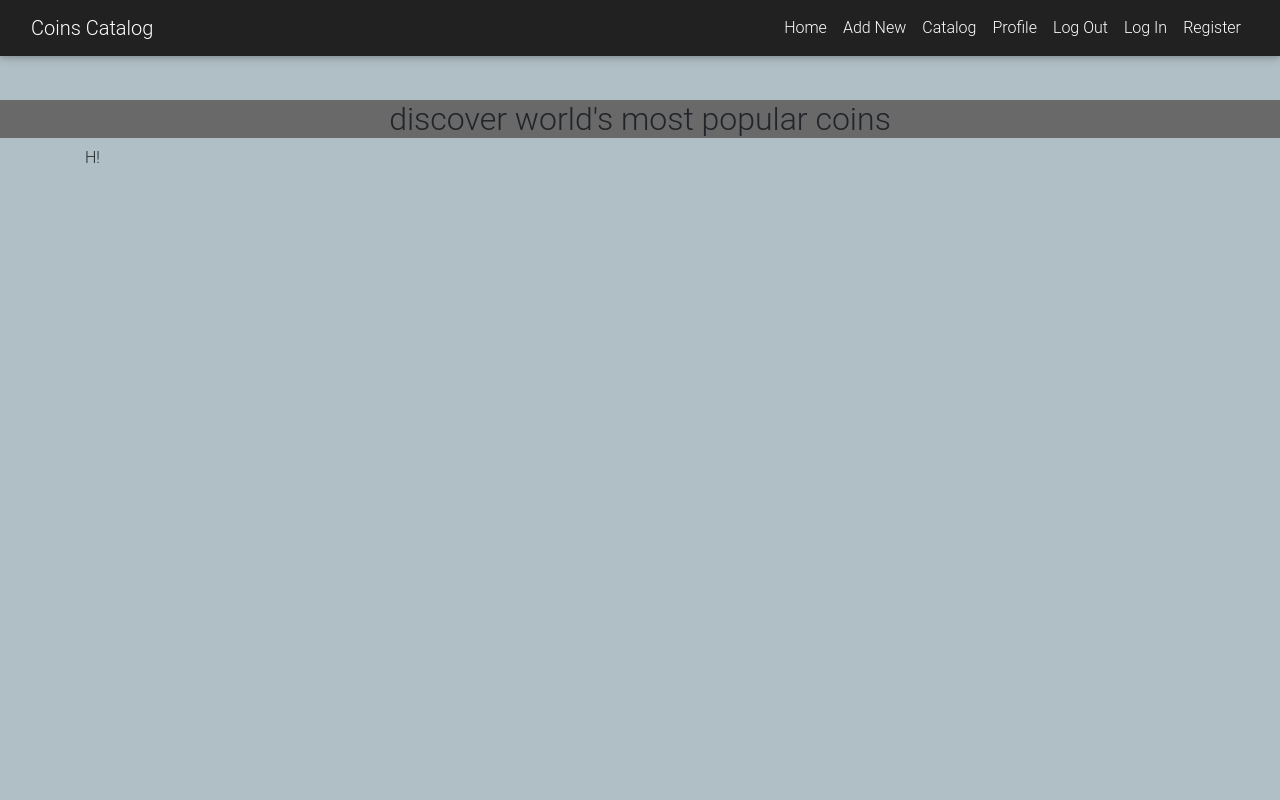
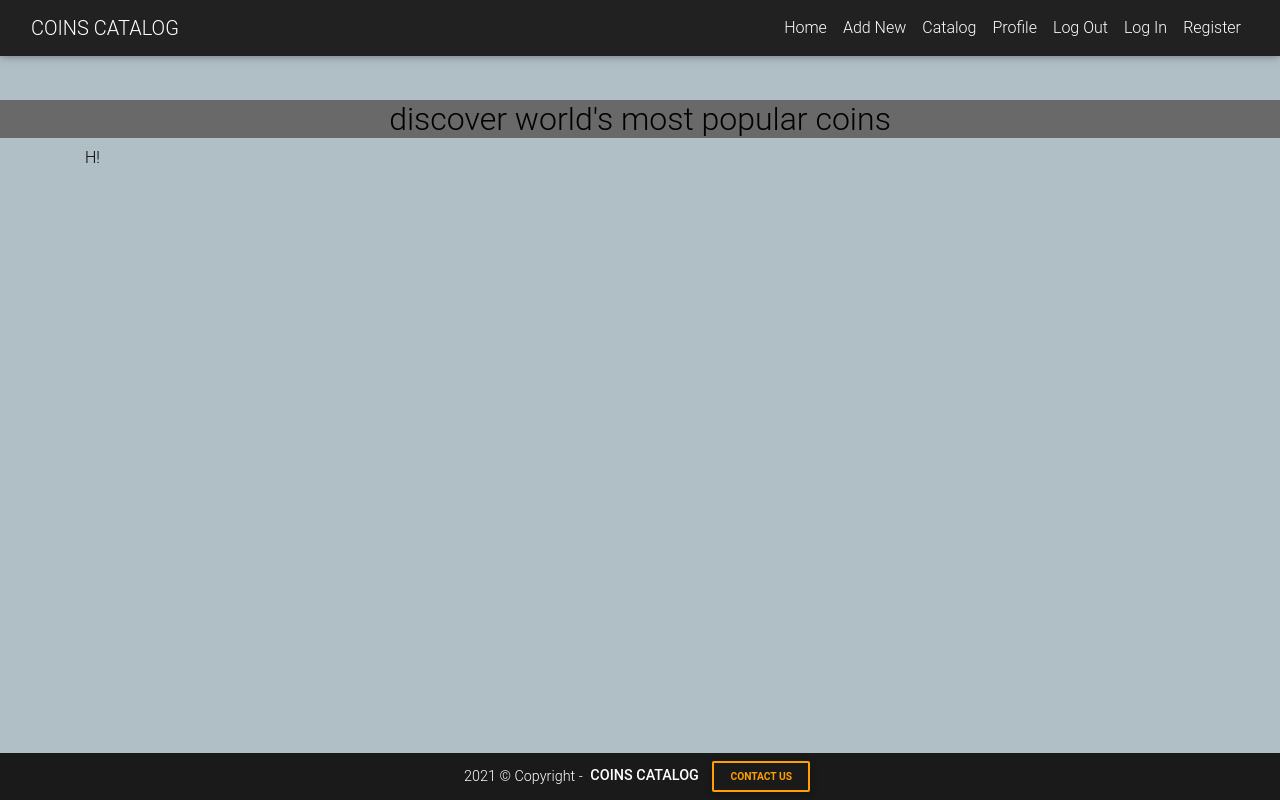
Before and after one commit to Code-Institute-Submissions/MP3-1, a Flask app: page / in a window 1280 px wide. Run offline with Flask 2, Linux system fonts and the light colour scheme; data that the repository does not hold is empty; some libraries are stand-ins or nearby versions.

Commit message:
Add MDB footer and contact button

```diff
--- a/static/css/style.css
+++ b/static/css/style.css
@@ -1,14 +1,10 @@
 body{
     background-color: #B0BEC5;
+    color:#000000;
 }
+
 a{
     color:#B0BEC5;
-}
-nav button{
-    background-color: #FFA000 !important;
-}
-nav a:hover{
-    color: #FFA000 !important;
 }
 
 h2{
@@ -16,3 +12,20 @@ h2{
     background-color: dimgrey;
     text-align: center;
 }
+
+/* navigation */
+
+nav button{
+    background-color: #FFA000 !important;
+}
+
+nav a:hover{
+    color: #FFA000 !important;
+}
+
+/* footer */
+
+footer a{
+    font-weight: 600 !important;
+
+}
--- a/templates/base.html
+++ b/templates/base.html
@@ -23,7 +23,7 @@
         <!-- fixed navbar -->
         <nav class="navbar navbar-expand-lg fixed-top navbar-dark bg-dark">
             <div class="container-fluid">
-                <a class="navbar-brand" href="{{ url_for('home') }}">Coins Catalog</a>
+                <a class="navbar-brand text-uppercase" href="{{ url_for('home') }}">Coins Catalog</a>
                  <!-- Toggle button -->
                 <button class="navbar-toggler" type="button" data-toggle="collapse" data-target="#navbarNav"
                     aria-controls="navbarNav" aria-expanded="false" aria-label="Toggle navigation">
@@ -66,13 +66,21 @@
         {% endblock %}
     </main>
 
+    <!-- Footer -->
+    <footer class="page-footer font-small fixed-bottom bg-dark">
+        <div class="footer-copyright text-center white-text py-2">2021 © Copyright -
+            <strong class="px-1 text-uppercase" > Coins Catalog</strong>
+            <a href="{{ url_for('home') }}" class="px-3 amber-text text-uppercase btn btn-sm btn-outline-amber my-0"> Contact us</a>
+        </div>
+    </footer>
+
     <!-- JQuery -->
     <script src="https://code.jquery.com/jquery-3.5.1.min.js" integrity="sha256-9/aliU8dGd2tb6OSsuzixeV4y/faTqgFtohetphbbj0=" crossorigin="anonymous"></script>
     <!-- Bootstrap JS -->
     <script src="https://cdn.jsdelivr.net/npm/bootstrap@4.5.3/dist/js/bootstrap.bundle.min.js"
         integrity="sha384-ho+j7jyWK8fNQe+A12Hb8AhRq26LrZ/JpcUGGOn+Y7RsweNrtN/tE3MoK7ZeZDyx" crossorigin="anonymous"></script>
     <!-- MDB JS -->
-    <script src="https://cdnjs.cloudflare.com/ajax/libs/mdbootstrap/4.19.1/js/mdb.min.js" type="text/javascript" ></script>
+    <script src="https://cdnjs.cloudflare.com/ajax/libs/mdbootstrap/4.19.1/js/mdb.min.js"></script>
     <!-- Custom JS -->
     <script src="{{ url_for('static',filename='js/script.js') }}"></script>
 </body>
```
